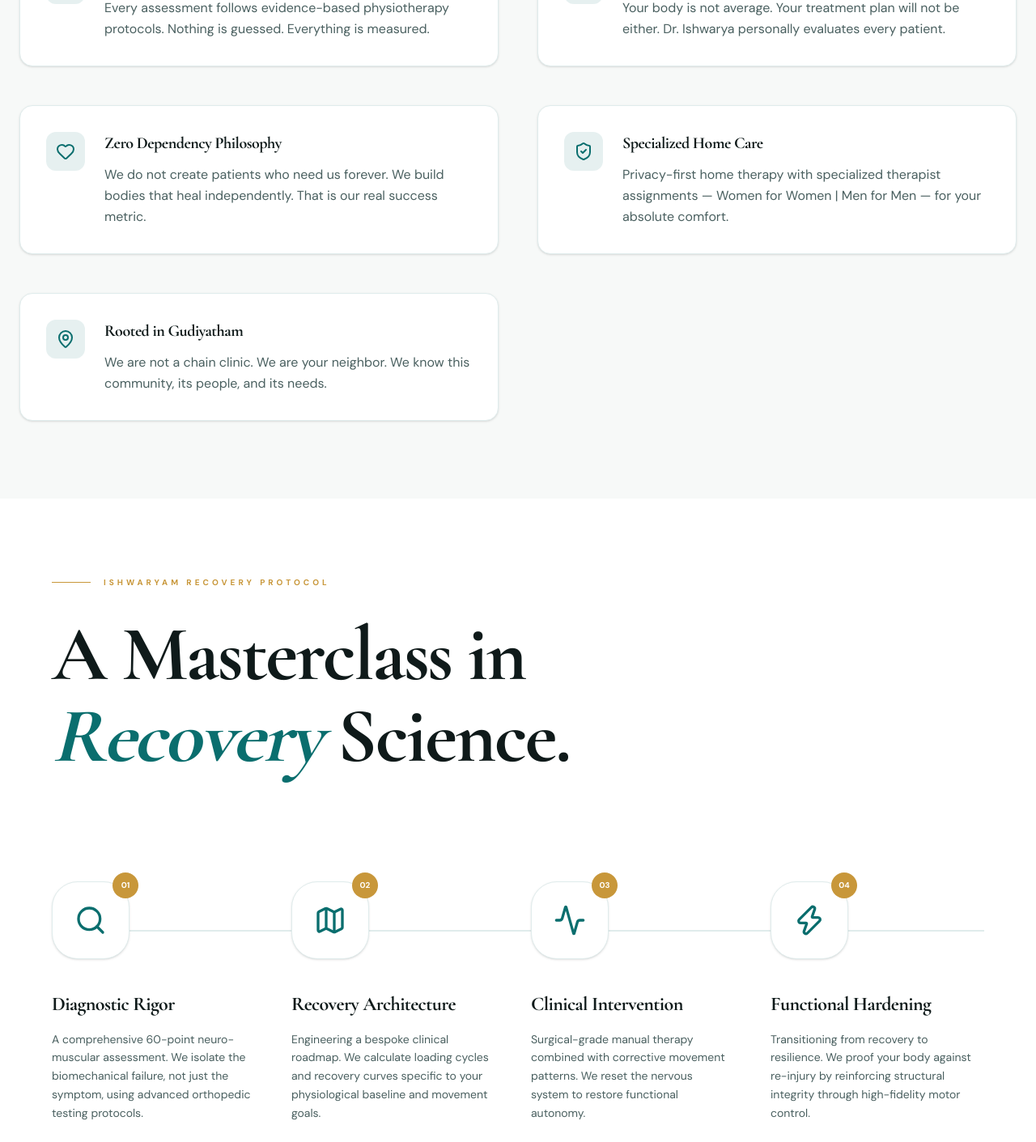
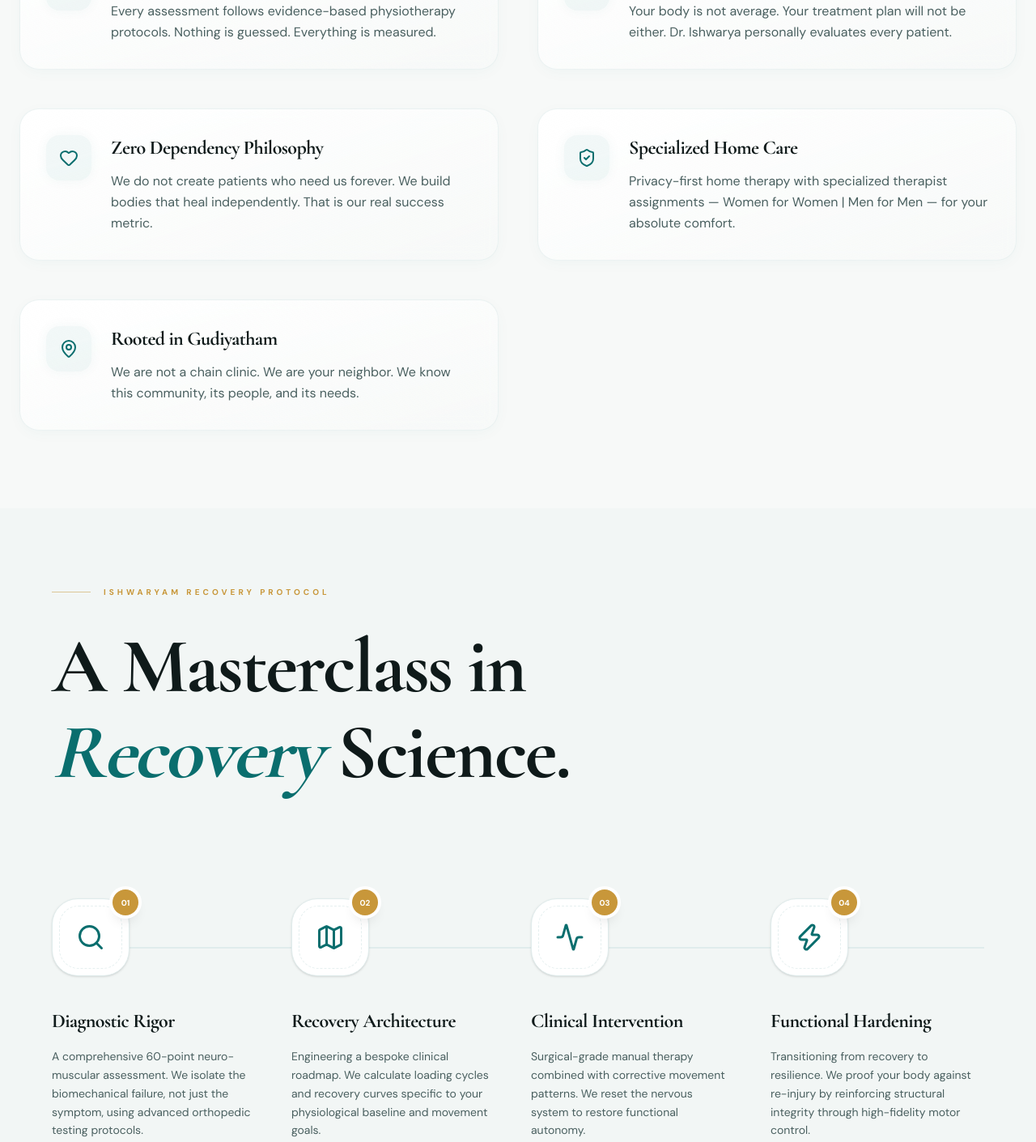
Before and after one commit to ishwaryavsk28-ui/ishwaryam_physio, a Next.js app: page / in a window 1280 px wide. Shown: the part 6460-7871 px from the top of the page at 81% size. Built offline with nearby package versions, Linux system fonts and the light colour scheme.

Commit message:
feat: enhance mobile typography and professional card aesthetics (Process & Why Us)

```diff
--- a/src/components/sections/ProcessSection.tsx
+++ b/src/components/sections/ProcessSection.tsx
@@ -45,27 +45,27 @@ export default function ProcessSection() {
   });
 
   return (
-    <section ref={containerRef} className="section-padding bg-white relative overflow-hidden">
+    <section ref={containerRef} className="section-padding bg-primary/[0.02] relative overflow-hidden">
       {/* Healing Psychology Layers */}
-      <div className="vitality-glow top-0 left-0 -translate-y-1/2 -translate-x-1/2 opacity-10" />
-      <div className="vitality-glow bottom-0 right-0 translate-y-1/2 translate-x-1/2 rose-glow opacity-20" />
+      <div className="vitality-glow top-0 left-0 -translate-y-1/2 -translate-x-1/2 opacity-5" />
+      <div className="vitality-glow bottom-0 right-0 translate-y-1/2 translate-x-1/2 rose-glow opacity-10" />
 
       <div className="container-custom relative z-10">
-        <div className="max-w-4xl mb-32">
+        <div className="max-w-4xl mb-20 md:mb-32">
           <motion.div
             initial={{ opacity: 0, x: -20 }}
             whileInView={{ opacity: 1, x: 0 }}
             viewport={{ once: true }}
             className="flex items-center gap-4 mb-8"
           >
-            <div className="h-px w-12 bg-accent" />
+            <div className="h-px w-12 bg-accent/50" />
             <span className="text-accent font-ui font-bold tracking-[0.4em] text-[10px] uppercase">
               Ishwaryam Recovery Protocol
             </span>
           </motion.div>
 
-          <h2 className="text-6xl md:text-8xl font-display font-bold text-text-primary leading-[1.05] mb-12">
-            A Masterclass in <br />
+          <h2 className="text-4xl md:text-7xl lg:text-8xl font-display font-bold text-text-primary leading-[1.1] mb-12 tracking-tight">
+            A Masterclass in <br className="hidden md:block" />
             <span className="text-primary italic">Recovery</span> Science.
           </h2>
         </div>
@@ -82,30 +82,31 @@ export default function ProcessSection() {
           {steps.map((step, idx) => (
             <motion.div
               key={idx}
-              initial={{ opacity: 0, y: 50 }}
+              initial={{ opacity: 0, y: 30 }}
               whileInView={{ opacity: 1, y: 0 }}
-              transition={{ delay: idx * 0.2, duration: 0.8 }}
+              transition={{ delay: idx * 0.15, duration: 0.6 }}
               viewport={{ once: true }}
               className="relative group"
             >
               {/* Step Number Badge */}
               <div className="w-24 h-24 rounded-[32px] bg-white border border-border shadow-sm flex items-center justify-center mb-10 group-hover:border-primary/30 group-hover:shadow-premium transition-all duration-500 relative z-10 mx-auto lg:mx-0">
-                 <step.icon className="w-10 h-10 text-primary group-hover:scale-110 transition-transform duration-500" />
-                 <div className="absolute -top-3 -right-3 w-8 h-8 rounded-full bg-accent text-white flex items-center justify-center text-[10px] font-bold font-ui">
+                 <div className="absolute inset-2 border border-dashed border-primary/10 rounded-[24px] pointer-events-none" />
+                 <step.icon className="w-9 h-9 text-primary group-hover:scale-110 transition-transform duration-500" />
+                 <div className="absolute -top-3 -right-3 w-8 h-8 rounded-full bg-accent text-white flex items-center justify-center text-[10px] font-bold font-ui shadow-lg ring-4 ring-white">
                     0{idx + 1}
                  </div>
               </div>
 
               <div className="text-center lg:text-left">
-                <h3 className="text-2xl font-display font-bold text-text-primary mb-4">
+                <h3 className="text-xl md:text-2xl font-display font-bold text-text-primary mb-4">
                   {step.title}
                 </h3>
                 <p className="text-sm font-ui text-text-secondary leading-relaxed mb-6 pr-4">
                   {step.description}
                 </p>
-                <div className="inline-flex items-center gap-2 px-3 py-1 bg-bg rounded-pill border border-border">
-                   <div className="w-2 h-2 rounded-full bg-primary/40" />
-                   <span className="text-[10px] font-ui font-bold text-text-muted uppercase tracking-wider">
+                <div className="inline-flex items-center gap-2 px-3 py-1 bg-white rounded-pill border border-border shadow-sm">
+                   <div className="w-1.5 h-1.5 rounded-full bg-primary animate-pulse" />
+                   <span className="text-[9px] font-ui font-bold text-text-muted uppercase tracking-wider">
                       {step.subtext}
                    </span>
                 </div>
--- a/src/components/sections/WhyUsSection.tsx
+++ b/src/components/sections/WhyUsSection.tsx
@@ -60,20 +60,20 @@ export default function WhyUsSection() {
           {features.map((feature, idx) => (
             <motion.div
               key={idx}
-              initial={{ opacity: 0, x: idx % 2 === 0 ? -20 : 20 }}
-              whileInView={{ opacity: 1, x: 0 }}
-              transition={{ delay: idx * 0.1, duration: 0.6 }}
+              initial={{ opacity: 0, y: 30 }}
+              whileInView={{ opacity: 1, y: 0 }}
+              transition={{ delay: idx * 0.1, duration: 0.6, ease: "easeOut" }}
               viewport={{ once: true }}
-              className="flex gap-6 p-8 rounded-2xl bg-white border border-border shadow-sm group hover:shadow-hover transition-all"
+              className="flex gap-6 p-8 rounded-3xl bg-gradient-to-br from-white to-[#F7F9F8]/50 border border-border/60 shadow-[0_4px_20px_-4px_rgba(10,110,110,0.05)] backdrop-blur-sm group hover:shadow-[0_20px_40px_-12px_rgba(10,110,110,0.1)] hover:border-primary/20 transition-all duration-500"
             >
-              <div className="flex-shrink-0 w-12 h-12 rounded-xl bg-primary/10 flex items-center justify-center text-primary group-hover:bg-primary group-hover:text-white transition-colors">
-                <feature.icon className="w-6 h-6" />
+              <div className="flex-shrink-0 w-14 h-14 rounded-2xl bg-primary/5 flex items-center justify-center text-primary group-hover:bg-primary group-hover:text-white transition-all duration-500 shadow-[0_0_15px_rgba(10,110,110,0.05)] group-hover:shadow-[0_10px_20px_rgba(10,110,110,0.2)]">
+                <feature.icon className="w-6 h-6 group-hover:scale-110 transition-transform duration-500" />
               </div>
               <div>
-                <h3 className="text-xl font-display font-bold text-text-primary mb-3">
+                <h3 className="text-xl md:text-2xl font-display font-bold text-text-primary mb-3">
                   {feature.title}
                 </h3>
-                <p className="text-text-secondary font-ui leading-relaxed">
+                <p className="text-text-secondary font-ui leading-relaxed text-sm md:text-base">
                   {feature.description}
                 </p>
               </div>
```
